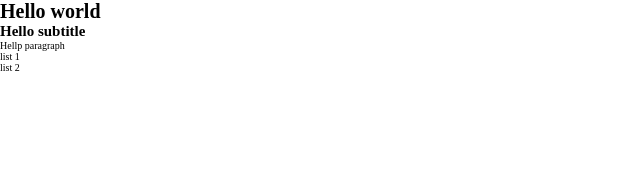
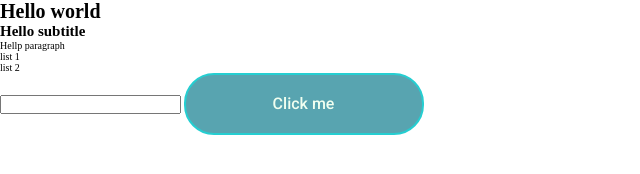
Before and after one commit to Bianca003/curs-august-1, a plain HTML site: page index.html in a window 1280 px wide. Shown: the whole page, without its empty margins (0-640 px from the left). Drawn offline with Linux system fonts and the light colour scheme.

Commit message:
add button

```diff
--- a/css/style.css
+++ b/css/style.css
@@ -1,3 +1,4 @@
+@import url('https://fonts.googleapis.com/css2?family=Roboto:wght@500&display=swap');
 /* start reset
 /* *{} all elements */
 /* inline este mai mare decat # este mai mare de . este mai mare decat elemenetul*/
@@ -16,6 +17,7 @@ ul, ol {
 a {
     text-decoration: none;
 }
+
 
 
 /* la inceputul proiectului e bine sa stabilim font-size de 10px*/
@@ -45,3 +47,28 @@ rem= 1 rem = font-size definit pe elementul HTML
 
 
 /* End reset */
+
+.button {
+    font-size: 1.6rem;
+    line-height: 1.6em;
+    padding: 1em 1.5em;
+    background-color: #58A4B0;
+    min-width: 240px;
+    display: inline-flex;
+    font-weight:500;
+    font-family: 'Roboto', sans-serif;
+    color: honeydew;
+    align-items: center;
+    justify-content: center;
+    border-radius: 30px;
+    border: 2px solid #25ced1;
+    transition: all 0.3s ease-out;
+
+}
+/*margin padding, width, height NU functioneaza pe elem inline, doar pe display:inline-block*/
+
+.button:hover {
+    background-color: ivory;
+    color: #25ced1;
+
+}
--- a/index.html
+++ b/index.html
@@ -15,6 +15,9 @@
         <li>list 1</li>
         <li>list 2</li>
     </ul>
+    <input type="text"/>
+
+    <a href="a" class="button">Click me</a>
 
 </body>
 </html>
```
